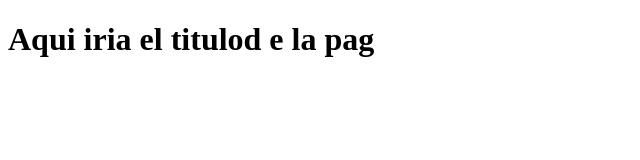
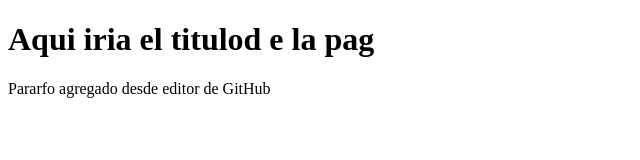
Before and after one commit to Luc1o325/Practica-3, a plain HTML site: page index.html in a window 1280 px wide. Shown: the whole page, without its empty margins (0-640 px from the left). Drawn offline with Linux system fonts and the light colour scheme.

Commit message:
Update index.html

```diff
--- a/index.html
+++ b/index.html
@@ -8,5 +8,6 @@
 </head>
 <body>
     <h1>Aqui iria el titulod e la pag</h1>
+    <p>Pararfo agregado desde editor de GitHub</p>
 </body>
 </html>
```
